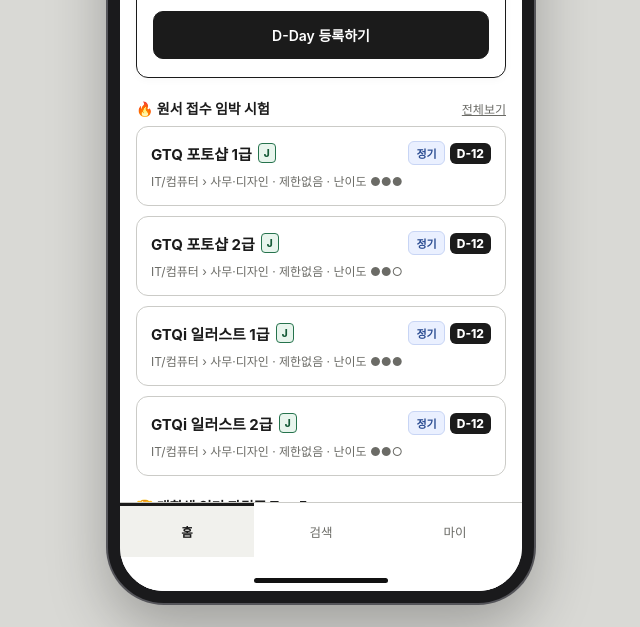
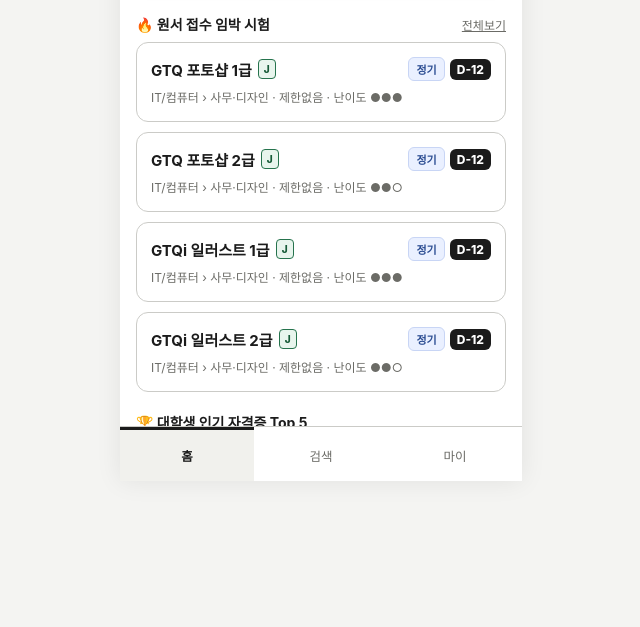
Before and after one commit to 24730029-desig/project, a plain HTML site: page index.html in a window 1280 px wide. Shown: the part 319-946 px from the top of the page, without its empty margins (319-959 px from the left). After the commit the page ends 800 px from the top, so only its background shows below. Drawn offline with Linux system fonts and the light colour scheme; a web font is replaced by a local one.

Commit message:
Add files via upload

```diff
--- a/css/style.css
+++ b/css/style.css
@@ -18,7 +18,10 @@ button{font:inherit;color:inherit;cursor:pointer;background:none;border:0}
 .app{
   width:100%;
   max-width:402px;
-  min-height:100vh;
+  height:100vh;
+  height:100dvh;
+  min-height:0;
+  overflow:hidden;
   background:var(--paper);
   display:flex;
   flex-direction:column;
@@ -34,6 +37,7 @@ button{font:inherit;color:inherit;cursor:pointer;background:none;border:0}
 .nav button{flex:1;padding:12px 0 10px;color:var(--muted);font-size:12.5px;min-height:54px;display:flex;flex-direction:column;align-items:center;justify-content:center;gap:2px}
 .nav button.on{color:var(--ink);font-weight:700;background:var(--fill);box-shadow:inset 0 3px 0 var(--ink)}
 
+#pages{flex:1;min-height:0;display:flex;flex-direction:column}
 .view{flex:1;overflow-y:auto;padding:16px}
 .view[hidden]{display:none}
 .t{font-weight:700;font-size:15px}.sub{font-size:12px;color:var(--muted)}
@@ -224,29 +228,12 @@ button:focus-visible,input:focus-visible,a:focus-visible{outline:2px solid var(-
 .add-goal{display:block;width:100%;margin-top:8px;padding:12px;border:1px dashed var(--ls);border-radius:10px;color:var(--muted);font-size:13px;font-weight:600}
 .add-goal:active{border-color:var(--ink);color:var(--ink)}
 
-/* ===== iPhone 17 기준 (402 x 874 pt, 3x / 1206 x 2622 px) =====
-   실제 폰: 화면 꽉 채움 + safe-area 적용
-   PC/태블릿: 402 x 874 기기 프레임 안에 표시 */
+/* ===== iPhone 17 기준 폭 402pt =====
+   실제 폰: 화면 꽉 채움 + safe-area 적용 / PC: 402px 폭으로 가운데 표시 (프레임 없음) */
 html{-webkit-text-size-adjust:100%}
 .view{min-height:0;-webkit-overflow-scrolling:touch;overscroll-behavior:contain}
 .nav{padding-bottom:max(env(safe-area-inset-bottom),0px)}
 @media (min-width:500px){
-  body{align-items:center;padding:24px 0;background:#d9d9d5}
-  .app{
-    width:402px;height:874px;min-height:0;max-width:402px;
-    border-radius:56px;overflow:hidden;
-    border:12px solid #1a1a1c;box-sizing:content-box;
-    transform:translateZ(0); /* 모달(fixed)을 프레임 안에 가둠 */
-    box-shadow:0 0 0 2px #55555a,0 24px 60px rgba(0,0,0,.28);
-  }
-  .app::before{ /* 다이내믹 아일랜드 */
-    content:"";position:absolute;top:11px;left:50%;transform:translateX(-50%);
-    width:126px;height:37px;border-radius:20px;background:#000;z-index:20;
-  }
-  .app::after{ /* 홈 인디케이터 */
-    content:"";position:absolute;bottom:8px;left:50%;transform:translateX(-50%);
-    width:134px;height:5px;border-radius:3px;background:#111;z-index:20;
-  }
-  .top{padding-top:62px} /* iPhone 17 상단 safe area */
-  .nav{padding-bottom:34px} /* 홈 인디케이터 영역 */
+  /* PC: 기기 프레임 없이 화면(402px 폭)만 가운데에 표시. 모달(fixed)은 이 영역 안에 가둠 */
+  .app{transform:translateZ(0);box-shadow:0 0 24px rgba(0,0,0,.08)}
 }
```
